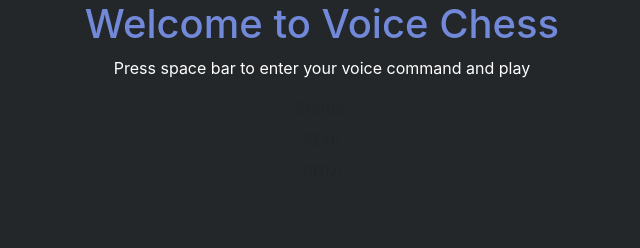
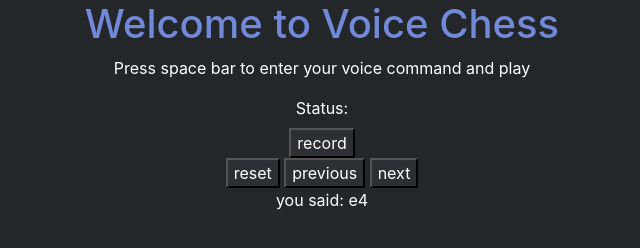
Before and after one commit to BlackWingedKing/voice_chess, a website: page index.html in a window 1280 px wide. Shown: the whole page, without its empty margins (318-958 px from the left). Drawn offline with nearby package versions, Linux system fonts and the light colour scheme.

Commit message:
added basic buttons need to format them using bootstrap

```diff
--- a/index.html
+++ b/index.html
@@ -16,12 +16,23 @@
     <p>Press space bar to enter your voice command and play</p>
       <div id="myBoard" style="width: 400px"></div>
     </div>
+
     <label>Status:</label>
-    <div id="status"></div>
-    <label>FEN:</label>
-    <div id="fen"></div>
-    <label>PGN:</label>
-    <div id="pgn"></div>
+    <span id="status"></span>
+    <br>
+    <!-- <label>FEN:</label>
+    <span id="fen"></span>
+    <br> -->
+    <!-- <label>PGN:</label>
+    <span id="pgn"></span> -->
+    <button class="button">record</button>
+    <br>
+    <button class="button" >reset</button>
+    <button class="button" >previous</button>
+    <button class="button" >next</button>
+    <br>
+    <label>you said:</label>
+    <span id="speechout">e4</span>
     <script src="./script.js"></script>
   </body>
 </html>
--- a/style.css
+++ b/style.css
@@ -1,6 +1,7 @@
 body{
     background-color: #23272a;
     text-align: center;
+    color: #ffffff;
 }
 h1, h2{
     color: #7289da;
@@ -13,3 +14,10 @@ p{
     margin-right: auto;
     margin-left: auto;
 }
+#pgn{
+    font-size: 10pt;
+}
+.button{
+    color: #ffffff;
+    background-color: #2c2f33;
+}
```
